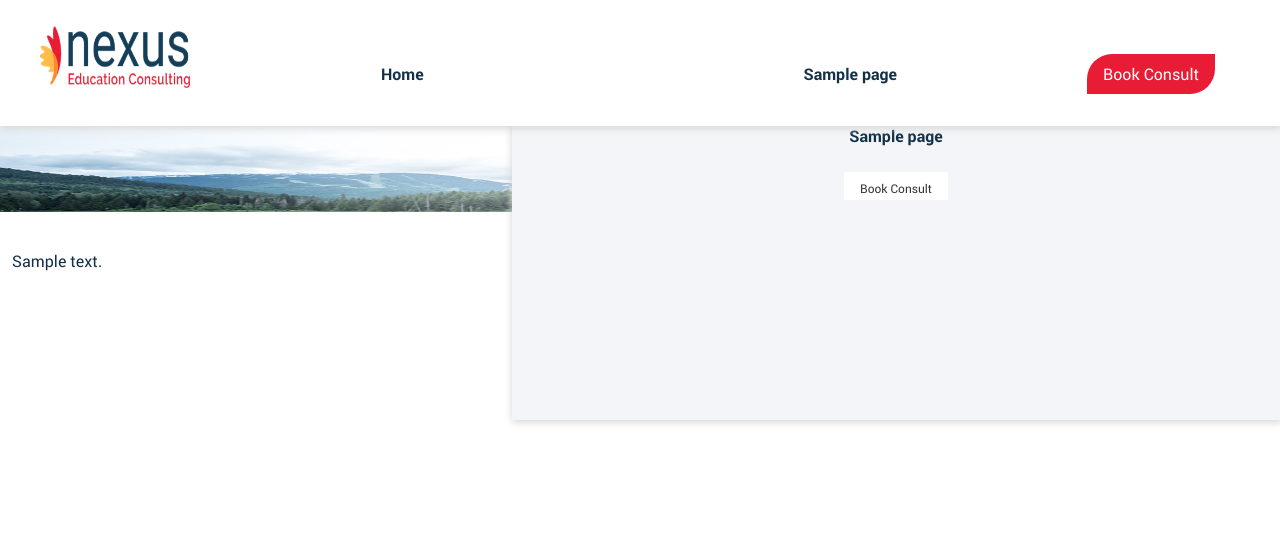
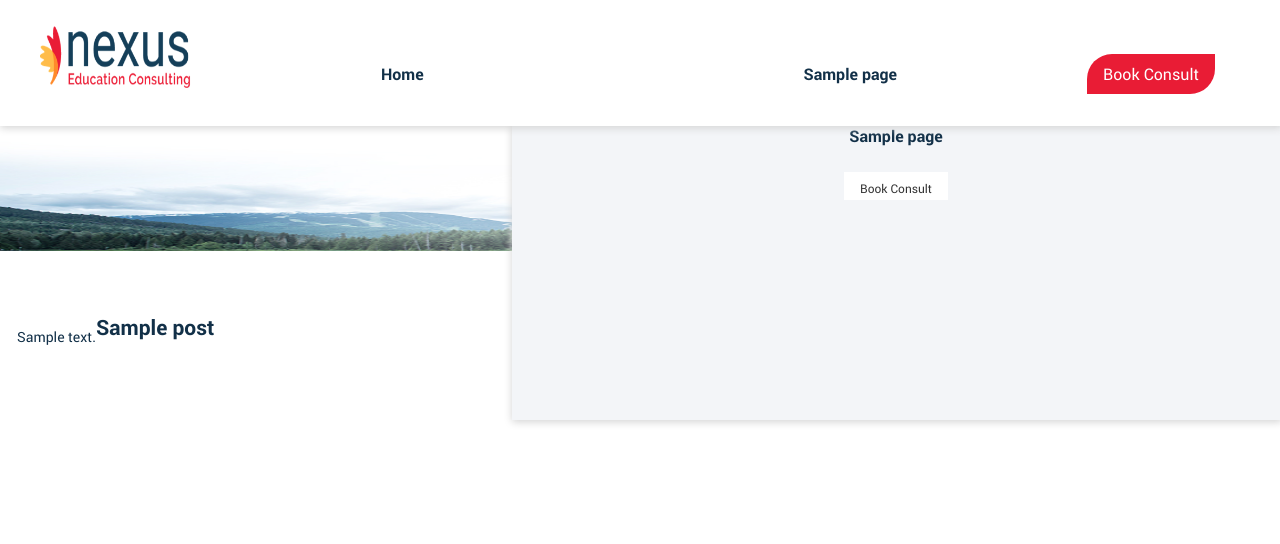
Before and after one commit to JordPlamondon/nexus-fall-2017, a WordPress theme: template themes/nexus/home.php in a window 1280 px wide. Shown: the top 544 px of the page. Run offline with PHP 8.4 and a stand-in for WordPress, Linux system fonts and the light colour scheme; the site name, menu and one post (Sample post) are stand-ins, and other content is empty; some libraries are stand-ins or nearby versions.

Commit message:
style blog page.

```diff
--- a/themes/nexus/home.php
+++ b/themes/nexus/home.php
@@ -14,13 +14,13 @@ get_header(); ?>
 				  <h1 class="blog-title">Blog</h1>
 				  <div class="underline1"></div>
 			  </div>
-
+        <h2 class="latest-videos-title">Latest Videos</h2>
+        <div class="underline-videos"></div>
         <section class="blog-page">
 
           <ul class "blog-categories">
 
           <?php while ( have_posts() ) : the_post(); ?>
-
             <li>
               <div class="blog-video">
                 <?php the_content(); ?>
@@ -30,7 +30,7 @@ get_header(); ?>
               </div>
               <div class="blog-text">
                 <a href="<?php the_permalink(); ?>" rel="blog title">
-                  <h2><?php the_title(); ?></h2>
+                  <h2 class="blog-title"><?php the_title(); ?></h2>
                   <div style="text-align:center;" class="read-button">
                     <button class="read-more">Read More</button>
                   </a>
@@ -43,6 +43,8 @@ get_header(); ?>
               <?php endwhile; // End of the loop. ?>
 
           </ul>
+          <h2 class="latest-posts-title">Latest Posts</h2>
+          <div class="underline-posts"></div>
         </section>
       </div>
 		</main><!-- #main -->
--- a/themes/nexus/sass/_home.scss
+++ b/themes/nexus/sass/_home.scss
@@ -1,6 +1,34 @@
 body.blog {
   .blog-wrapper {
-    height: 3200px;
+    height: 2330px;
+    .latest-videos-title {
+    position: relative;
+    text-align: center;
+    top: 210px;
+    }
+    .underline-videos {
+      margin: 0 auto;
+      width: 49px;
+      text-align: center;
+      border-bottom: 3px solid $color__accent-underline;
+      position: relative;
+      top: 195px;
+      left: 0;
+    }
+    .latest-posts-title {
+      position: relative;
+      text-align: center;
+      bottom: 1150px;
+    }
+    .underline-posts {
+      margin: 0 auto;
+      width: 49px;
+      text-align: center;
+      border-bottom: 3px solid #ff8a2a;
+      position: relative;
+      bottom: 1165px;
+      left: 0;
+    }
   }
   .title-wrapper {
     h1 {
@@ -29,7 +57,7 @@ body.blog {
   background-size: 100% 100%;
   ul {
     position: relative;
-    right: 20px;
+    right: 15px;
     padding: 0;
     padding-top: 160px;
     .shadow-border {
@@ -37,11 +65,14 @@ body.blog {
       box-shadow: 0px 10px $color__textbox-background;
       padding-top: 40px;
       width: 100vw;
-      right: 3.5vw;
+      right: 4.5vw;
       position: relative;
     }
     .shadow-border:nth-of-type(-n+2) {
       display: none;
+    }
+    .shadow-border:nth-of-type(3) {
+      border-bottom: none;
     }
   }
   li {
@@ -50,9 +81,42 @@ body.blog {
       margin-top: 30px;
     }
   }
+  //video blog posts
+  li:nth-of-type(-n+3) {
+    display: flex;
+    flex-wrap: wrap;
+    button.read-more {
+      display: none;
+    }
+    iframe {
+      top: 0;
+      left: 0;
+      // width: 100%;
+      height: 100%;
+    }
+  }
+  li:nth-of-type(1) {
+    padding-top: 40px;
+    font-size: 14px;
+  }
+  li:nth-of-type(n+2):nth-of-type(-n+3) {
+    font-size: 10px;
+    width: 50%;
+  }
+  li:nth-of-type(3) {
+  }
   a {
     text-align: center;
     text-decoration: none;
+  }
+  //normal blog posts
+  li:nth-of-type(n+4):nth-of-type(-n+6) {
+    .blog-title {
+      font-size: 18px;
+    }
+  }
+  li:nth-of-type(4) {
+    padding-top: 70px;
   }
   .blog-text {
     button.read-more {
@@ -65,16 +129,8 @@ body.blog {
       text-shadow: none;
       font-size: 18px;
       font-weight: 600;
-      background: pink;
+      background-color: $color__icon-element;
       color: $color__text-white;
-    }
-    .blog-video {
-      position: relative;
-      right: 12px;
-      width: 100vw;
-    button.read-more:nth-child(2) {
-      display: none;
     }
   }
 }
-}
--- a/themes/nexus/style.css
+++ b/themes/nexus/style.css
@@ -2657,7 +2657,31 @@ nav.main-navigation:hover {
   padding-left: 25px; }
 
 body.blog .blog-wrapper {
-  height: 3200px; }
+  height: 2330px; }
+  body.blog .blog-wrapper .latest-videos-title {
+    position: relative;
+    text-align: center;
+    top: 210px; }
+  body.blog .blog-wrapper .underline-videos {
+    margin: 0 auto;
+    width: 49px;
+    text-align: center;
+    border-bottom: 3px solid #FF8A2A;
+    position: relative;
+    top: 195px;
+    left: 0; }
+  body.blog .blog-wrapper .latest-posts-title {
+    position: relative;
+    text-align: center;
+    bottom: 1150px; }
+  body.blog .blog-wrapper .underline-posts {
+    margin: 0 auto;
+    width: 49px;
+    text-align: center;
+    border-bottom: 3px solid #ff8a2a;
+    position: relative;
+    bottom: 1165px;
+    left: 0; }
 
 body.blog .title-wrapper h1 {
   text-align: center;
@@ -2683,7 +2707,7 @@ body.blog .title-wrapper .underline1 {
   background-size: 100% 100%; }
   .blog-page ul {
     position: relative;
-    right: 20px;
+    right: 15px;
     padding: 0;
     padding-top: 160px; }
     .blog-page ul .shadow-border {
@@ -2692,17 +2716,41 @@ body.blog .title-wrapper .underline1 {
               box-shadow: 0px 10px #F3F5F8;
       padding-top: 40px;
       width: 100vw;
-      right: 3.5vw;
+      right: 4.5vw;
       position: relative; }
     .blog-page ul .shadow-border:nth-of-type(-n+2) {
       display: none; }
+    .blog-page ul .shadow-border:nth-of-type(3) {
+      border-bottom: none; }
   .blog-page li {
     list-style-type: none; }
     .blog-page li .blog-img {
       margin-top: 30px; }
+  .blog-page li:nth-of-type(-n+3) {
+    display: -webkit-box;
+    display: -ms-flexbox;
+    display: flex;
+    -ms-flex-wrap: wrap;
+        flex-wrap: wrap; }
+    .blog-page li:nth-of-type(-n+3) button.read-more {
+      display: none; }
+    .blog-page li:nth-of-type(-n+3) iframe {
+      top: 0;
+      left: 0;
+      height: 100%; }
+  .blog-page li:nth-of-type(1) {
+    padding-top: 40px;
+    font-size: 14px; }
+  .blog-page li:nth-of-type(n+2):nth-of-type(-n+3) {
+    font-size: 10px;
+    width: 50%; }
   .blog-page a {
     text-align: center;
     text-decoration: none; }
+  .blog-page li:nth-of-type(n+4):nth-of-type(-n+6) .blog-title {
+    font-size: 18px; }
+  .blog-page li:nth-of-type(4) {
+    padding-top: 70px; }
   .blog-page .blog-text button.read-more {
     letter-spacing: 1pt;
     width: 124.65px;
@@ -2714,14 +2762,8 @@ body.blog .title-wrapper .underline1 {
     text-shadow: none;
     font-size: 18px;
     font-weight: 600;
-    background: pink;
+    background-color: #E91C35;
     color: #FFFFFF; }
-  .blog-page .blog-text .blog-video {
-    position: relative;
-    right: 12px;
-    width: 100vw; }
-    .blog-page .blog-text .blog-video button.read-more:nth-child(2) {
-      display: none; }
 
 /*--------------------------------------------------------------
 # 404 Not Found
```
